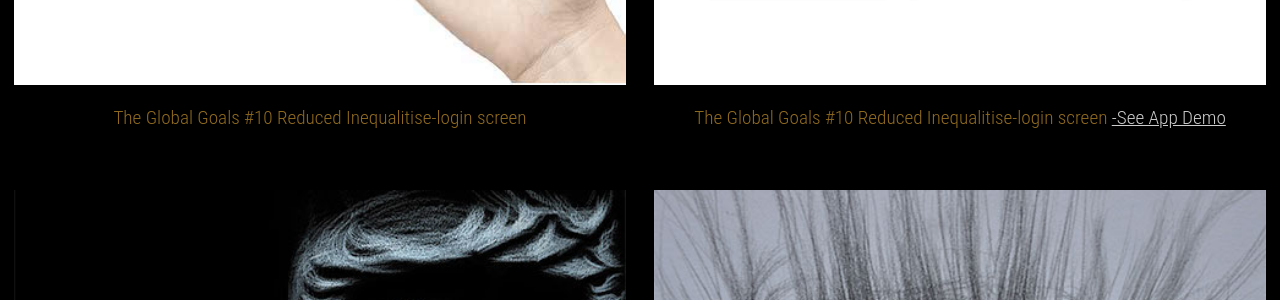
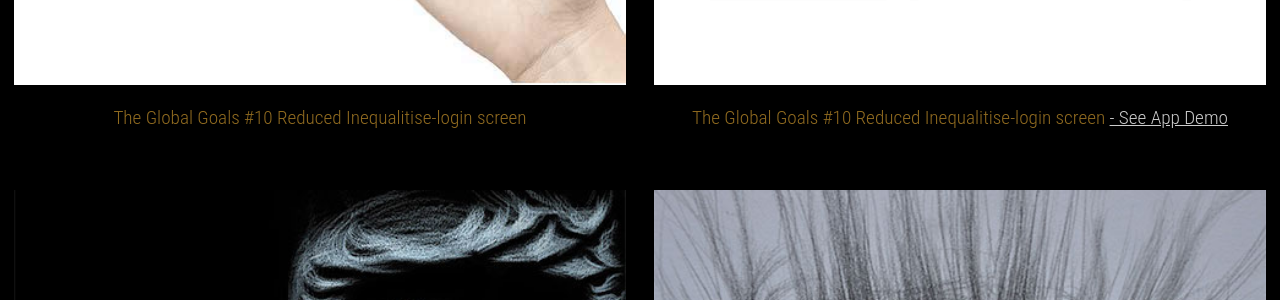
Before and after one commit to dingchangxu/portfolio, a Jekyll site: the page built from index.html, in a window 1280 px wide. Shown: the part 3349-3649 px from the top of the page. Built offline with Jekyll 4.4.1, drawn with Linux system fonts in a browser that asks for light colours; Markdown is read by kramdown in place of the engine named in the settings; part of the change alters nothing that is shown.

```diff
--- a/_layouts/default.html
+++ b/_layouts/default.html
@@ -28,6 +28,16 @@
     <link href="{{site.caseur}}/css/portfolio.css" rel="stylesheet">
     <link href='https://fonts.googleapis.com/css?family=Roboto:700,100' rel='stylesheet' type='text/css'>
     <link href='https://fonts.googleapis.com/css?family=Raleway:300,800' rel='stylesheet' type='text/css'>
+    <script>
+    (function(i,s,o,g,r,a,m){i['GoogleAnalyticsObject']=r;i[r]=i[r]||function(){
+    (i[r].q=i[r].q||[]).push(arguments)},i[r].l=1*new Date();a=s.createElement(o),
+    m=s.getElementsByTagName(o)[0];a.async=1;a.src=g;m.parentNode.insertBefore(a,m)
+    })(window,document,'script','https://www.google-analytics.com/analytics.js','ga');
+
+    ga('create', 'UA-78680071-1', 'auto');
+    ga('send', 'pageview');
+
+    </script>
 </head>
 
 <link rel="icon" type="image/svg" href="image/xdc_icon_b.svg" />
--- a/index.html
+++ b/index.html
@@ -55,7 +55,7 @@ layout: default
                 <img class="photo" src="image/app3.jpg" alt="The Global Goals #10">
                 <p>UI Design</p>
             </a>
-            <p class="p1">The Global Goals #10 Reduced Inequalitise-login screen <a class="appdome" href="https://vimeo.com/148807507"> -See App Demo</p>
+            <p class="p1">The Global Goals #10 Reduced Inequalitise-login screen <a class="appdome" href="https://vimeo.com/148807507"> - See App Demo</p>
 
         </div>
 
```
